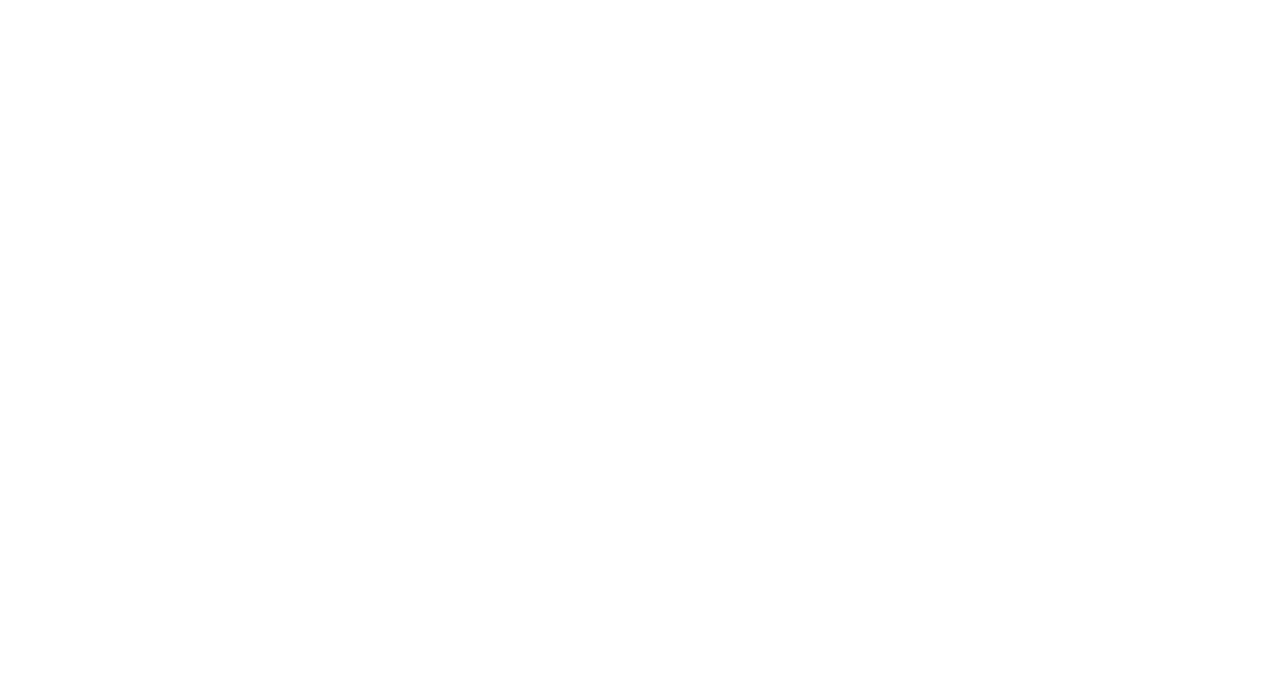
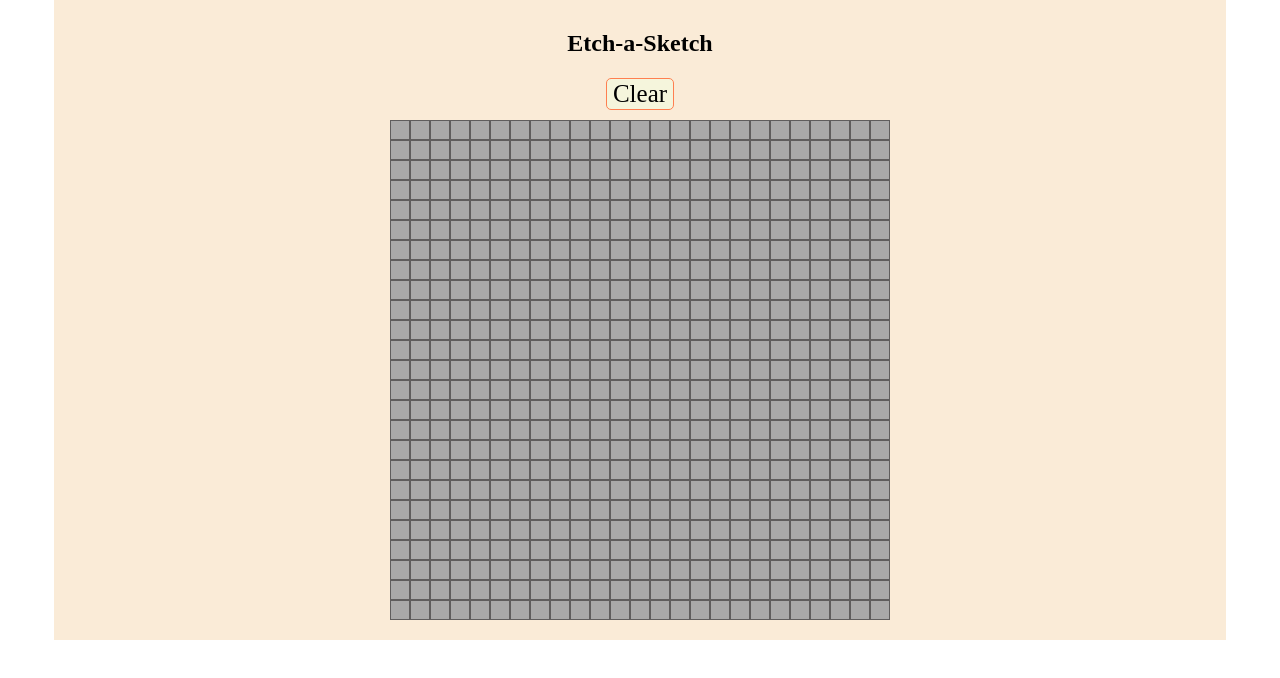
Before and after one commit to AhmedMikkawe/ETCH-A-SKETCH, a plain HTML site: page index.html in a window 1280 px wide. Drawn offline with Linux system fonts and the light colour scheme.

Commit message:
Finish The Project

```diff
--- a/app.js
+++ b/app.js
@@ -0,0 +1,45 @@
+/* Global Variables to select the grid container and the clear button */
+const container = document.querySelector('.grid');
+const resetButton = document.querySelector('#reset-button');
+
+/* add event listener to the button to excute clear function when the button clicked */
+resetButton.addEventListener('click', clear);
+
+/* add event listener to the window to excute generateGrid function when the page load */
+window.addEventListener('load', generateGrid());
+
+/* takes input from user to change the grid */
+function clear() {
+    let userChoice = prompt('Enter Number between 1 and 64');
+    if (userChoice !== null) {
+        userChoice = parseInt(userChoice);
+        if (userChoice > 1 && userChoice <= 64) {
+            const gridItems = document.querySelectorAll('.grid-item');
+            Array.from(gridItems);
+            gridItems.forEach((item) => {
+                container.removeChild(item);
+                });
+            generateGrid(userChoice);
+        } else{
+            clear();
+        }
+    }
+}
+
+/* generate one square */
+function generateItem() {
+    const item = document.createElement('div');
+    item.classList.add('grid-item');
+    container.appendChild(item);
+    item.addEventListener('mouseover',function(){
+        item.style.backgroundColor = 'black';
+    });
+}
+
+function generateGrid(size = 25) {
+    container.setAttribute('style' ,`grid-template-columns: repeat(${size},1fr);`)
+    for (let i = 0; i < size * size; i++) {
+        generateItem();
+
+    }
+}
--- a/index.html
+++ b/index.html
@@ -8,7 +8,11 @@
     <title>ETCH-A-SKETCH</title>
 </head>
 <body>
-
+    <div class="container">
+        <h2>Etch-a-Sketch</h2>
+        <button class="button" id="reset-button">Clear</button>
+        <div class="grid"></div>
+    </div>
     <script src="app.js"></script>
 </body>
 </html>
--- a/style.css
+++ b/style.css
@@ -0,0 +1,34 @@
+.container{
+    margin: 0 auto;
+    background-color: antiquewhite;
+    width: 90%;
+    padding: 10px;
+}
+h2{
+    width: fit-content;
+    margin: 0 auto;
+    padding: 20px;
+}
+.button{
+    background-color: beige;
+    border: 1px solid coral;
+    border-radius: 5px;
+    font-size: 25px;
+    margin: 0 auto;
+    display: block;
+}
+.button:hover{
+    background-color: rgb(252, 252, 174);
+    cursor: pointer;
+}
+.grid{
+    max-width: 500px;
+    min-height: 500px;
+    display: grid;
+    background-color: darkcyan;
+    margin: 10px auto;
+}
+.grid-item{
+    background-color: darkgray;
+    border: 0.5px solid rgb(95, 93, 93);
+}
```
